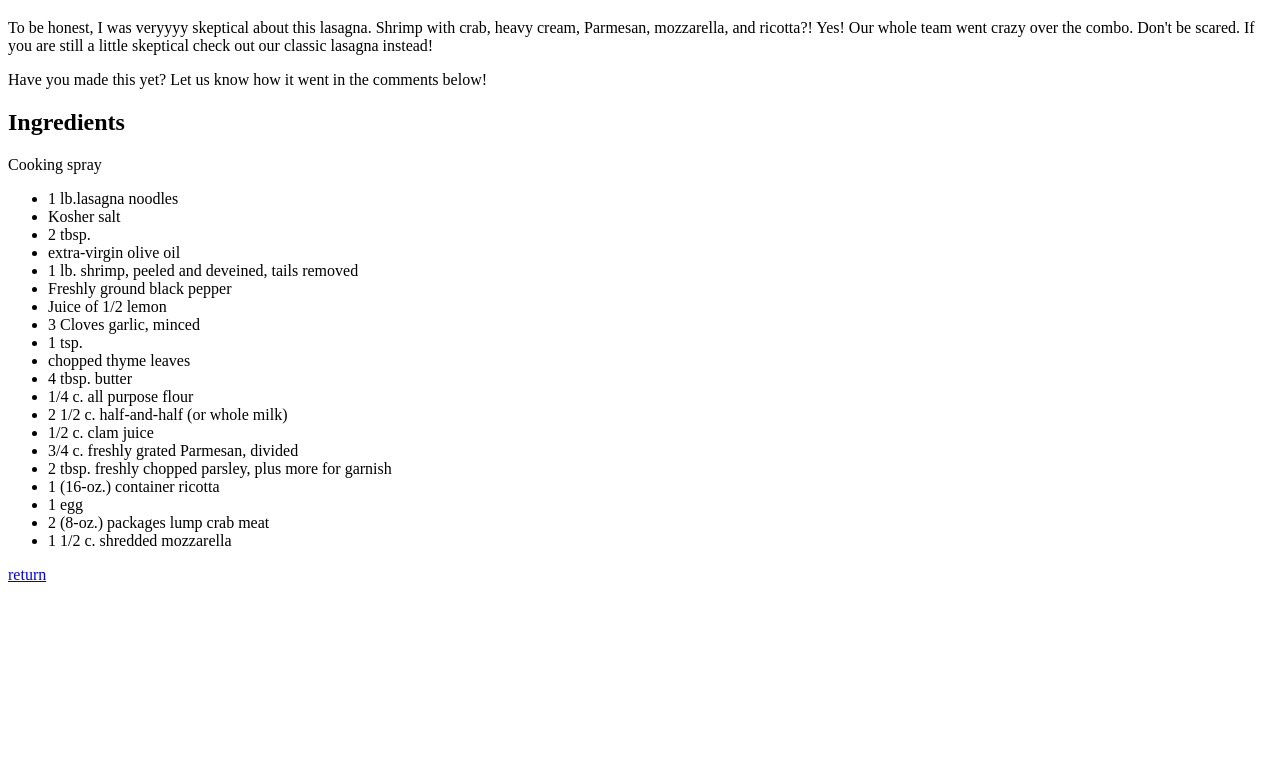
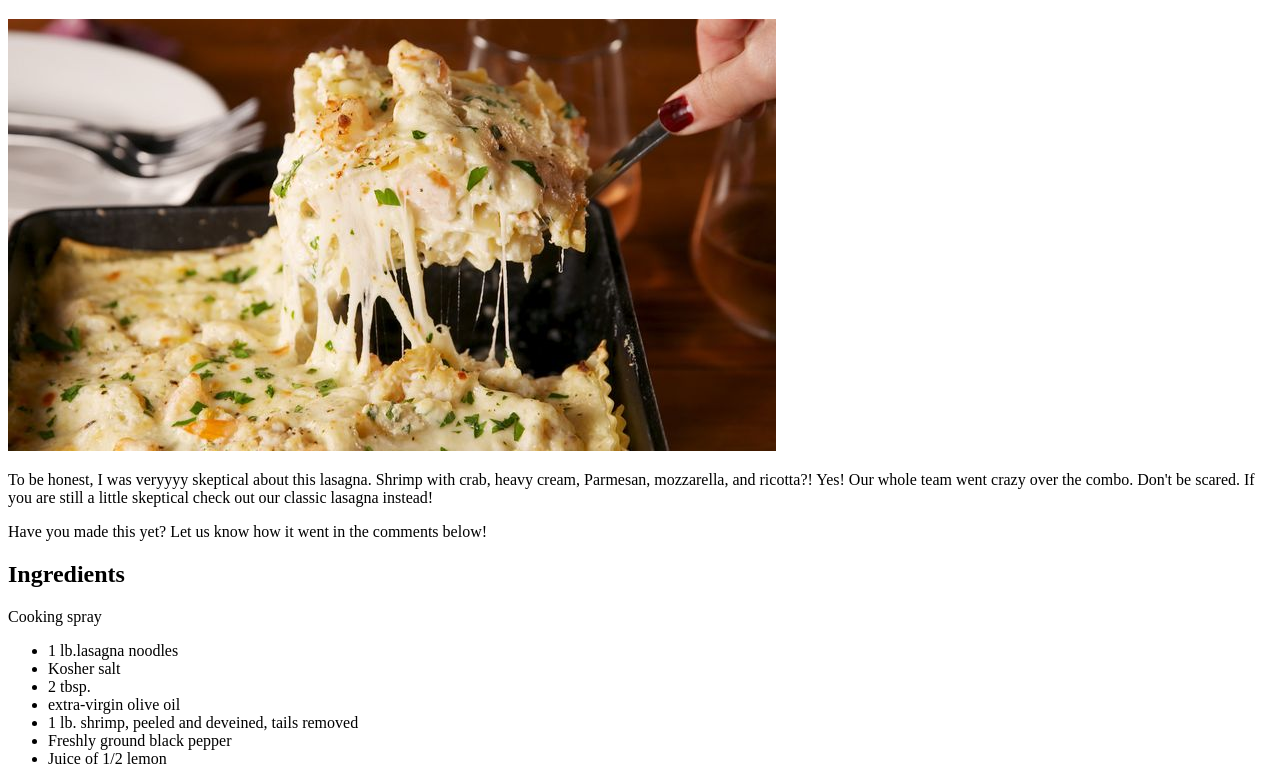
Before and after one commit to Tareq-Khanfa/odin-recipes, a plain HTML site: page recipes/SeafoodLasagna.html in a window 1280 px wide. Shown: the part 61-826 px from the top of the page. Before the commit the page ends 800 px from the top, so only its background shows below. Drawn offline with Linux system fonts and the light colour scheme.

Commit message:
add lasagna-seafood.jpg to SeafoodLasagna.html

```diff
--- a/recipes/SeafoodLasagna.html
+++ b/recipes/SeafoodLasagna.html
@@ -6,6 +6,7 @@
     </head>
     <body>
         <h1>Seafood Lasagna</h1>
+        <img src="../imgs/lasagna-seafood.jpg" alt = "Seafood Lasagna">
         <p>To be honest, I was veryyyy skeptical about this lasagna. Shrimp with crab, heavy cream, Parmesan, mozzarella, and ricotta?! Yes! Our whole team went crazy over the combo. Don't be scared. If you are still a little skeptical check out our classic lasagna instead! </p>
         <p>Have you made this yet? Let us know how it went in the comments below!</p>
         <h2>Ingredients</h2>
```
